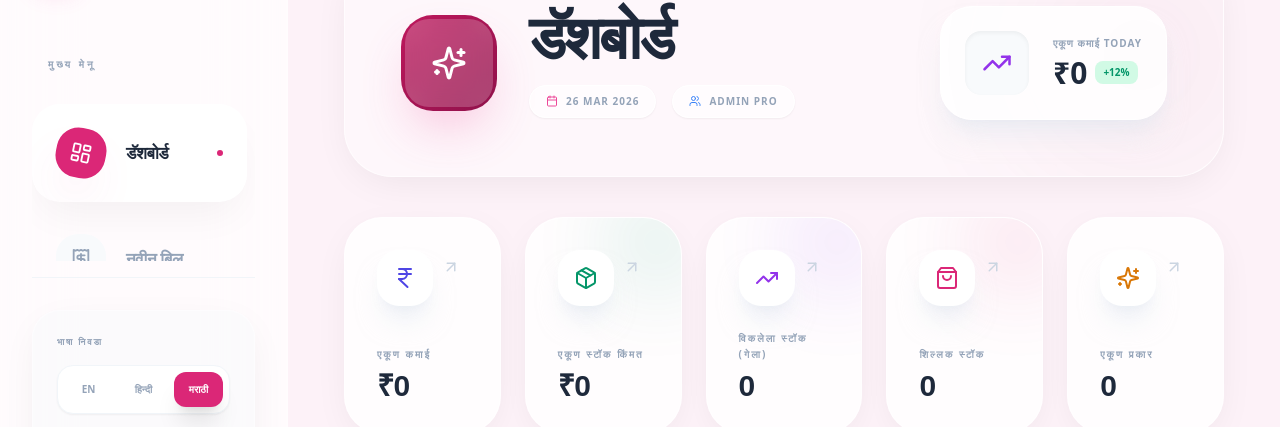
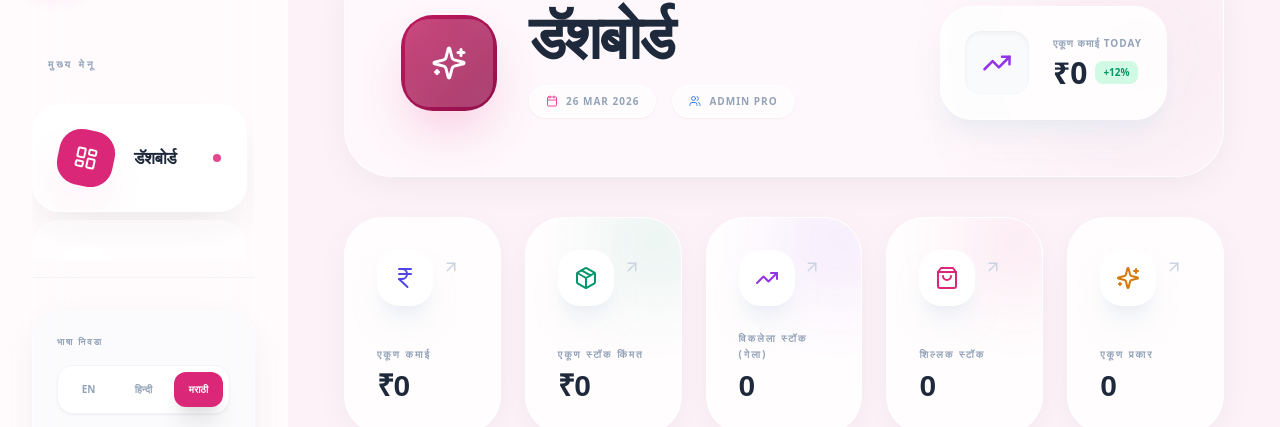
Before and after one commit to kunal352/apsara-ladies-shop-, a React (Vite) app: page / in a window 1280 px wide. Shown: the part 107-534 px from the top of the page. Built offline with nearby package versions, Linux system fonts and the light colour scheme; no server answers.

Commit message:
UI: Standardize sidebar menu items for consistent look 💎

```diff
--- a/src/App.jsx
+++ b/src/App.jsx
@@ -59,25 +59,27 @@ const Navbar = () => {
               key={link.path}
               to={link.path}
               onClick={() => setIsOpen(false)}
-              className={`group flex items-center justify-between px-6 py-6 rounded-[28px] font-bold transition-all duration-500 animate-slide-in relative overflow-hidden ${
+              className={`group flex items-center justify-between px-6 py-6 rounded-[28px] font-bold transition-all duration-500 animate-slide-in relative overflow-hidden border-2 ${
                 isActive(link.path)
-                ? 'bg-white shadow-[0_20px_40px_-10px_rgba(0,0,0,0.05)] scale-[1.02]'
-                : 'hover:bg-slate-50/50 hover:translate-x-2'
+                ? 'bg-white border-white shadow-[0_20px_40px_-10px_rgba(0,0,0,0.08)] scale-[1.02]'
+                : 'bg-white/40 border-transparent hover:bg-pink hover:border-pink hover:shadow-xl hover:-translate-y-1'
               }`}
               style={{ animationDelay: `${idx * 100}ms` }}
             >
-              <div className={`flex items-center gap-5 ${isActive(link.path) ? 'text-slate-800' : 'text-slate-400 group-hover:text-slate-800'}`}>
-                <div className={`p-3.5 rounded-[22px] transition-all duration-500 ${
+              <div className={`flex items-center gap-5 ${isActive(link.path) ? 'text-slate-800' : 'text-slate-500 group-hover:text-slate-800'}`}>
+                <div className={`p-4 rounded-[22px] transition-all duration-500 ${
                   isActive(link.path)
                     ? `${themeColors[theme]} text-white shadow-2xl shadow-pink-500/20 rotate-12`
-                    : 'bg-slate-50 group-hover:bg-white group-hover:shadow-lg'
+                    : 'bg-white shadow-sm group-hover:bg-slate-50 group-hover:rotate-6'
                 }`}>
-                  {React.cloneElement(link.icon, { size: 22 })}
+                  {React.cloneElement(link.icon, { size: 24 })}
                 </div>
-                <span className={`text-[17px] tracking-tight ${isActive(link.path) ? 'font-black' : 'font-semibold'}`}>{link.title}</span>
+                <span className={`text-[17px] tracking-tight ${isActive(link.path) ? 'font-black' : 'font-bold'}`}>{link.title}</span>
               </div>
-              {isActive(link.path) && (
-                <motion.div layoutId="activeDot" className={`w-1.5 h-1.5 rounded-full ${themeColors[theme]}`} />
+              {isActive(link.path) ? (
+                <div className={`w-2 h-2 rounded-full ${themeColors[theme]} shadow-lg animate-pulse`} />
+              ) : (
+                <ArrowRight size={16} className="text-slate-200 group-hover:text-slate-400 opacity-0 group-hover:opacity-100 transition-all" />
               )}
             </Link>
           ))}
```
